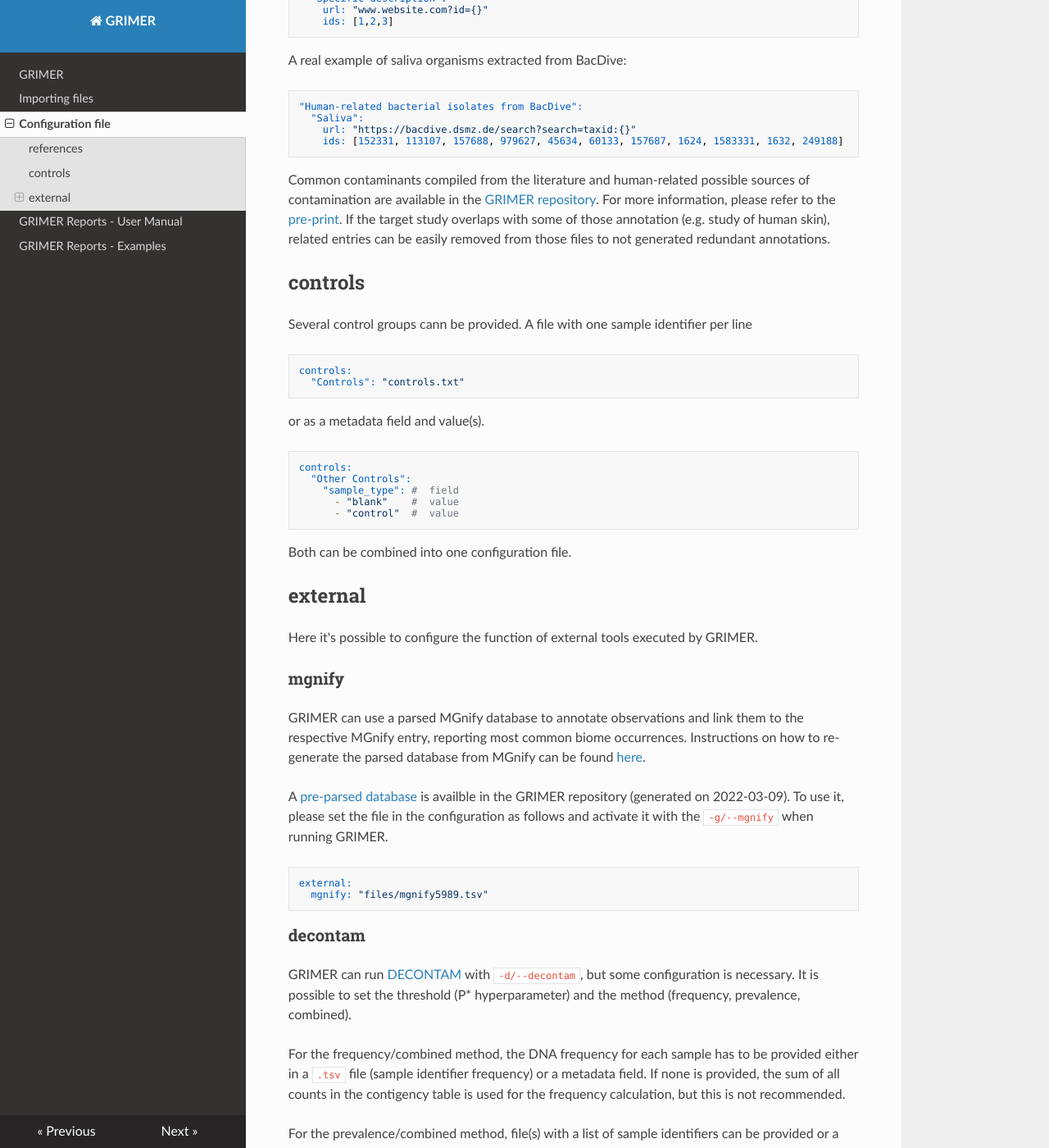
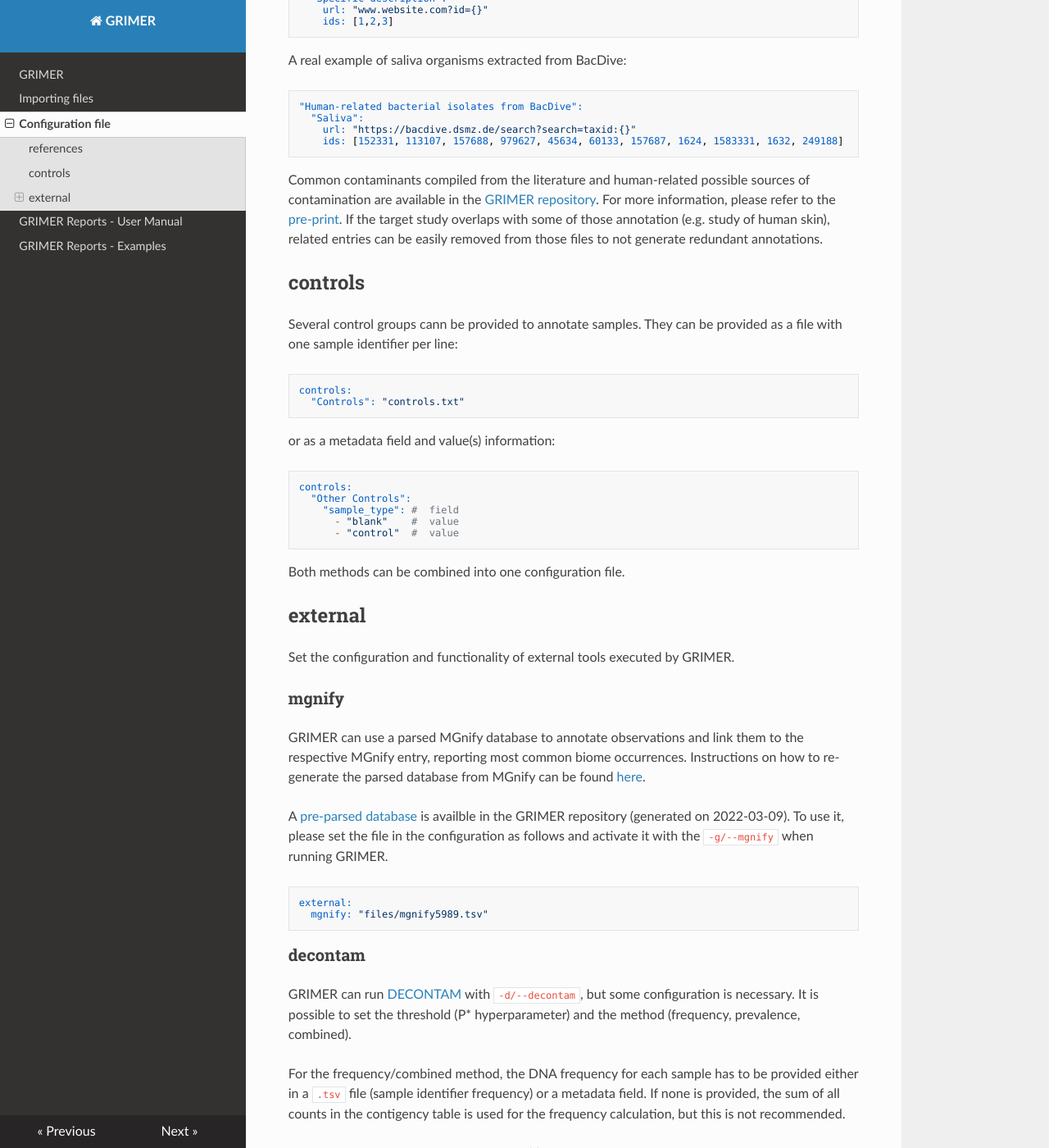
Before and after one commit to pirovc/grimer, an MkDocs documentation site: the page built from docs/config.md, in a window 1280 px wide and 1400 px high, scrolled down 736 px. Shown: the whole window at 82% size. Built offline with MkDocs 1.6.1, drawn with Linux system fonts in a browser that asks for light colours; nearby versions of some CDN libraries; some of the changed text lies outside the part shown.

````diff
--- a/docs/config.md
+++ b/docs/config.md
@@ -43,18 +43,18 @@
     ids: [152331, 113107, 157688, 979627, 45634, 60133, 157687, 1624, 1583331, 1632, 249188]
 ```
 
-Common contaminants compiled from the literature and human-related possible sources of contamination are available in the [GRIMER repository](https://github.com/pirovc/grimer/tree/main/files). For more information, please refer to the [pre-print](https://doi.org/10.1101/2021.06.22.449360). If the target study overlaps with some of those annotation (e.g. study of human skin), related entries can be easily removed from those files to not generated redundant annotations.
+Common contaminants compiled from the literature and human-related possible sources of contamination are available in the [GRIMER repository](https://github.com/pirovc/grimer/tree/main/files). For more information, please refer to the [pre-print](https://doi.org/10.1101/2021.06.22.449360). If the target study overlaps with some of those annotation (e.g. study of human skin), related entries can be easily removed from those files to not generate redundant annotations.
 
 ## controls
 
-Several control groups cann be provided. A file with one sample identifier per line
+Several control groups cann be provided to annotate samples. They can be provided as a file with one sample identifier per line:
 
 ```yaml
 controls:
   "Controls": "controls.txt"
 ```
 
-or as a metadata field and value(s).
+or as a metadata field and value(s) information:
 
 ```yaml
 controls:
@@ -64,11 +64,11 @@
       - "control"  #  value
 ```
 
-Both can be combined into one configuration file.
+Both methods can be combined into one configuration file.
 
 ## external
 
-Here it's possible to configure the function of external tools executed by GRIMER.
+Set the configuration and functionality of external tools executed by GRIMER.
 
 ### mgnify
 
@@ -94,8 +94,8 @@
 ```yaml
 external:
   decontam:
-    threshold: 0.1 # [0-1] P* hyperparameter
-    method: "frequency" # frequency, prevalence, combined
+    threshold: 0.1 # P* hyperparameter threshold, values between 0 and 1
+    method: "frequency" # Options: frequency, prevalence, combined
     # frequency_file: "path/file1.txt"
     # frequency_metadata: "Field1"
     # prevalence_file:
````
Also changed, not shown: README.md (+1 -1 lines), docs/examples.md (+2 -1 lines), docs/importing.md (+0 -3 lines), docs/index.md (+6 -5 lines), 1 other file.
